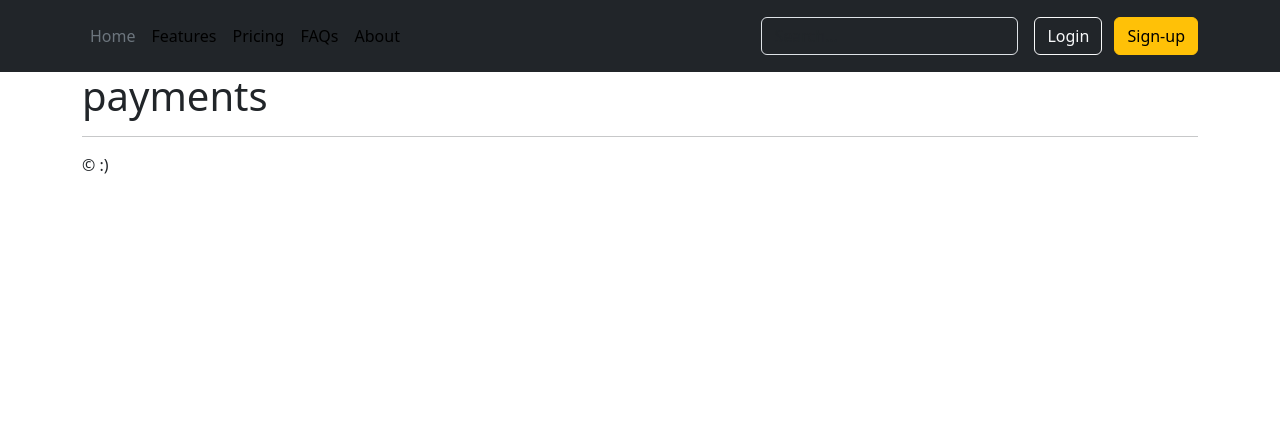
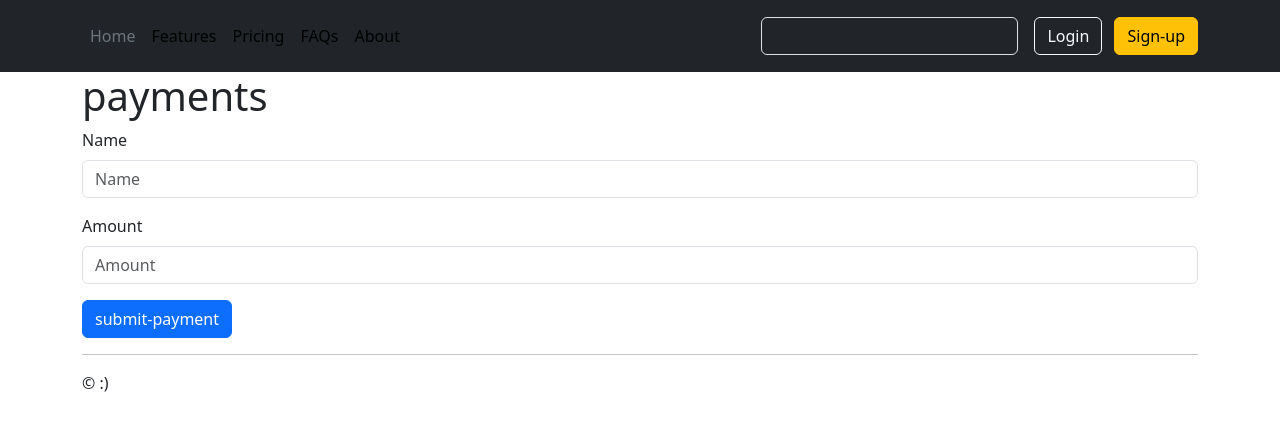
Before and after one commit to dp-dev-im/payments, a Django app: page /mall_sample/payment/request/ in a window 1280 px wide. Shown: the top 431 px of the page. Run offline with Django 4.2, Linux system fonts and the light colour scheme; some libraries are stand-ins or nearby versions.

Commit message:
:sparkles: mall_sample: payment_request, payment_pay

```diff
--- /dev/null
+++ b/mall_sample/forms.py
@@ -0,0 +1,8 @@
+from django import forms
+from .models import Payment
+
+
+class PaymentForm(forms.ModelForm):
+    class Meta:
+        model = Payment
+        fields = ["name", "amount"]
--- a/mall_sample/templates/mall_sample/payment_form.html
+++ b/mall_sample/templates/mall_sample/payment_form.html
@@ -1,23 +1,12 @@
 {%  extends 'mall_sample/base.html' %}
+{% load bootstrap5 %}
 
 {% block content %}
     <h1>payments</h1>
-    <script src="https://cdn.iamport.kr/v1/iamport.js"></script>
-    <script>(function() {
-        const IMP = window.IMP;
-        const code = "imp83886631";
-        IMP.init(code);
 
-        const merchant_uid = "merchant_" + new Date().getTime();
-
-        IMP.request_pay({
-            merchant_uid: merchant_uid,
-            name: "test of payment",
-            amount: 100,
-        }, function(response) {
-            // TODO: callback function
-            console.log(response);
-        });
-    })();
-    </script>
+    <form action="" method="post" novalidate>
+        {% csrf_token %}
+        {% bootstrap_form form %}
+        <input type="submit" class='btn btn-primary' value="submit-payment"/>
+    </form>
 {% endblock %}
--- a/mall_sample/urls.py
+++ b/mall_sample/urls.py
@@ -4,4 +4,6 @@ from . import views
 
 urlpatterns = [
     path("payment/request/", views.payment_request, name="payment_request"),
+    path("payment/<int:pk>/pay/", views.payment_pay, name="payment_pay"),
+    path("payment/<int:pk>/check/", views.payment_check, name="payment_check"),
 ]
--- a/mall_sample/views.py
+++ b/mall_sample/views.py
@@ -1,5 +1,44 @@
-from django.shortcuts import render
+from django.shortcuts import render, redirect, get_object_or_404
+from django.urls import reverse
+
+from mall_sample.forms import PaymentForm
+from mall_sample.models import Payment
 
 
 def payment_request(request):
-    return render(request, "mall_sample/payment_form.html")
+    if request.method == "POST":
+        form = PaymentForm(request.POST)
+        if form.is_valid():
+            payment = form.save()
+            return redirect("payment_pay", pk=payment.pk)
+    else:
+        form = PaymentForm()
+    return render(
+        request,
+        "mall_sample/payment_form.html",
+        {
+            "form": form,
+        },
+    )
+
+
+def payment_pay(request, pk):
+    payment = get_object_or_404(Payment, pk=pk)
+    payment_props = {
+        "merchant_uid": payment.merchant_uid,
+        "name": payment.name,
+        "amount": payment.amount,
+    }
+    payment_check_url = reverse("payment_check", args=[payment.pk])
+    return render(
+        request,
+        "mall_sample/payment_pay.html",
+        {
+            "payment_check_url": payment_check_url,
+            "payment_props": payment_props,
+        },
+    )
+
+
+def payment_check(request, pk):
+    return None
--- a/templates/base.html
+++ b/templates/base.html
@@ -19,7 +19,7 @@
         </a>
 
         <ul class="nav col-12 col-lg-auto me-lg-auto mb-2 justify-content-center mb-md-0">
-          <li><a href="#" class="nav-link px-2 text-secondary">Home</a></li>
+          <li><a href="{% url 'root' %}" class="nav-link px-2 text-secondary">Home</a></li>
           <li><a href="#" class="nav-link px-2 text-black">Features</a></li>
           <li><a href="#" class="nav-link px-2 text-black">Pricing</a></li>
           <li><a href="#" class="nav-link px-2 text-black">FAQs</a></li>
--- a/templates/root.html
+++ b/templates/root.html
@@ -1,5 +1,7 @@
 {% extends 'base.html' %}
 
 {% block content %}
-    <button class="btn btn-primary">Root</button>
+    <h2>test pay</h2>
+
+    <a href={% url 'payment_request' %}>Payment</a>
 {% endblock %}
```
Also changed, not shown: mall_sample/templates/mall_sample/payment_pay.html (added, +26 -0 lines).
